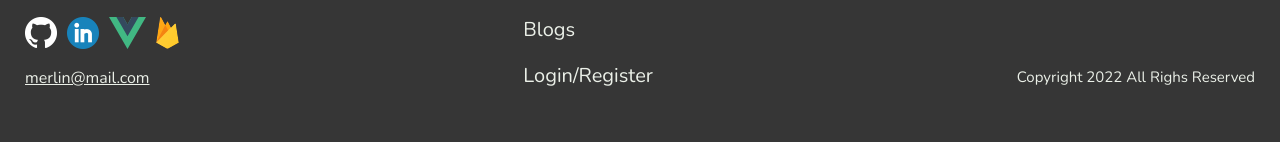
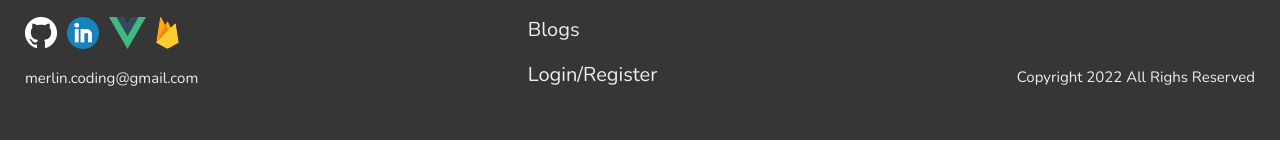
Before and after one commit to MerlinMinder/vueBlog, a Vue app: page / in a window 1280 px wide. Shown: the part 225-381 px from the top of the page. Built offline with nearby package versions, Linux system fonts and the light colour scheme.

Commit message:
added links

```diff
--- a/src/components/SocialLinks.vue
+++ b/src/components/SocialLinks.vue
@@ -2,12 +2,14 @@
   <ul class="info">
     <p id="title">Blogwiz</p>
     <ul class="links">
-      <a href="https://www.github.com" target="_blank"
+      <a href="https://github.com/MerlinMinder/vueBlog" target="_blank"
         ><img
           src="../assets/icons/GitHub-Mark-Light-64px.png"
           alt="github logo white"
       /></a>
-      <a href="https://www.linkedin.com" target="_blank"
+      <a
+        href="https://www.linkedin.com/in/merlin-minder-489926234/"
+        target="_blank"
         ><img
           src="../assets/icons/linkedin-logo-png-1837.png"
           alt="linkedin logo blue"
@@ -21,7 +23,7 @@
           alt="firebase logo orange"
       /></a>
     </ul>
-    <a href="#" target="_blank" id="mail">merlin@mail.com</a>
+    <p>merlin.coding@gmail.com</p>
   </ul>
 </template>
 
@@ -43,14 +45,5 @@
       margin-right: 10px;
     }
   }
-
-  #mail {
-    font-size: 16px;
-
-    &:hover {
-      color: $col-lime;
-      font-weight: 800;
-    }
-  }
 }
 </style>
```
Also changed, not shown: 1 other file (tests, documents, lock files or other folders).
